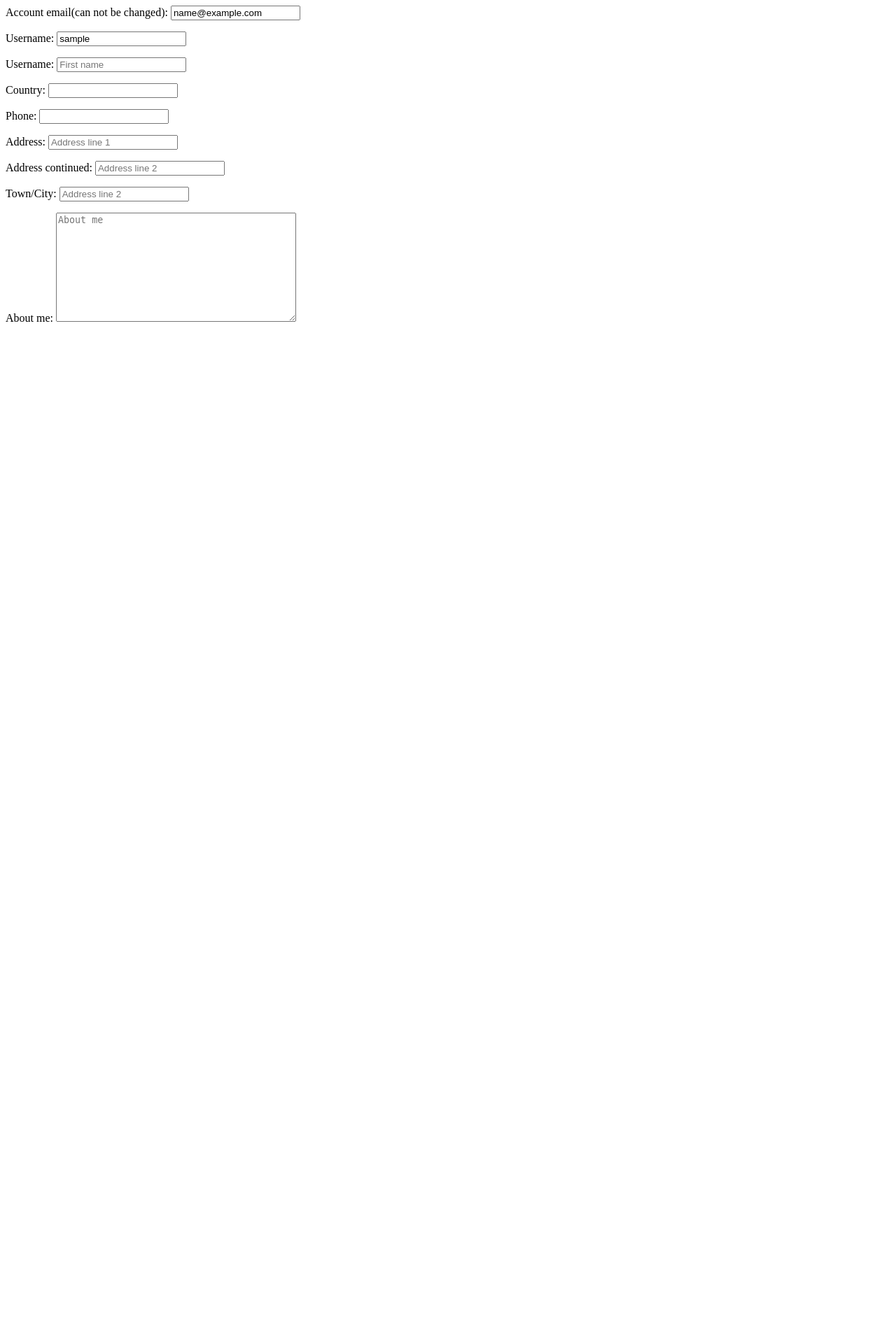
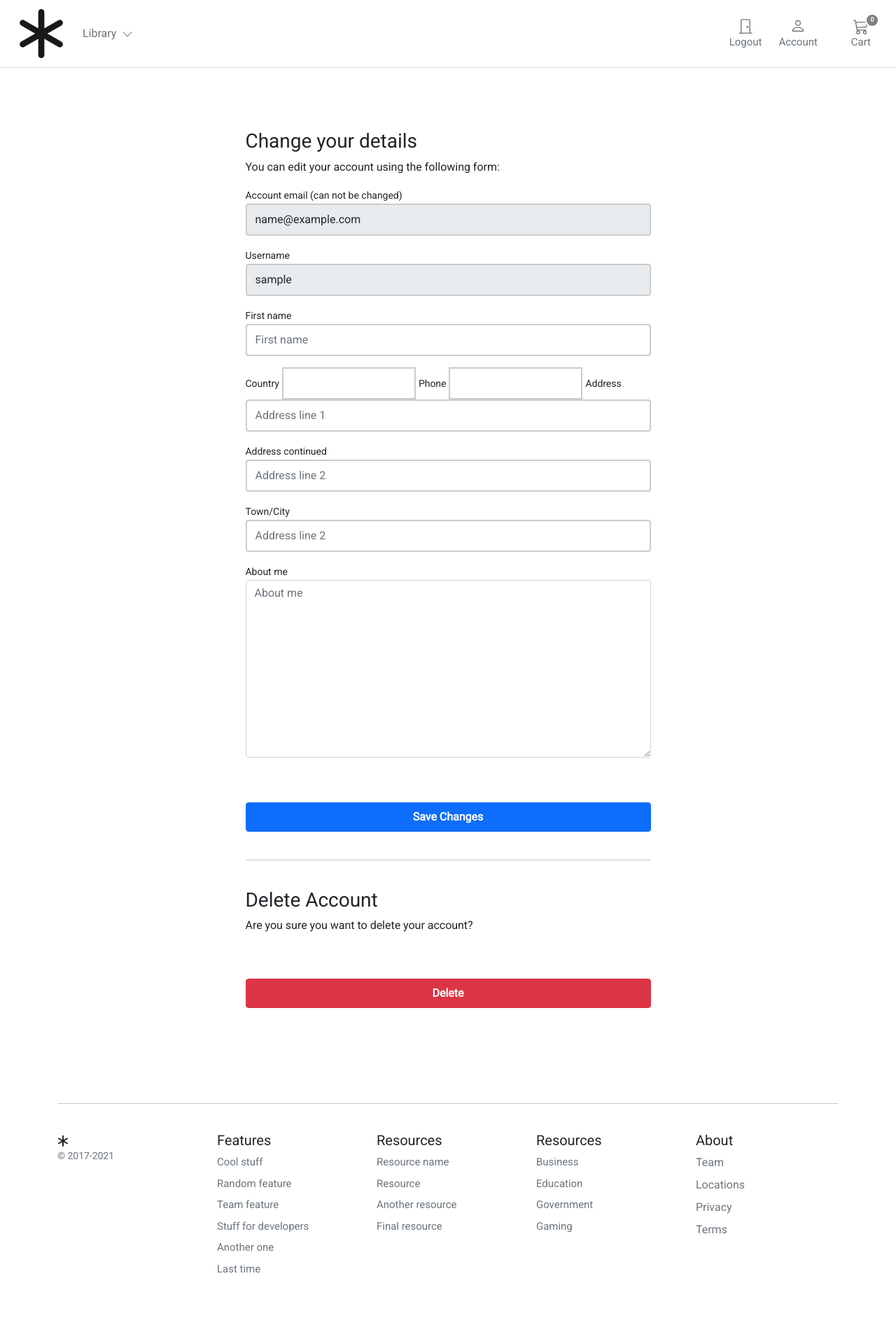
Before and after one commit to chrisdotgrubb/djangoEcommerce, a Django app: page /user/profile/edit/ in a window 1280 px wide. Shown: the whole page at 70% size. Before the commit the page ends 460 px from the top, so only its background shows below. Run offline with Django 4.2, Linux system fonts and the light colour scheme; the visitor is signed in with stand-in values (Sample User, id 1); data that the repository does not hold is empty; some libraries are stand-ins or nearby versions.

Commit message:
Added edit and delete profile.
Still need a 'are you sure?' page for delete account.

```diff
--- a/templates/navbar.html
+++ b/templates/navbar.html
@@ -70,7 +70,7 @@
 					</a>
 				{% endif %}
 
-				<a type="button" role="button" href="#"
+				<a type="button" role="button" href="{% url 'user:dashboard' %}"
 				   class="btn btn-outline-secondary border-0 cart-btn me-4">
 					<div>
 						<svg xmlns="http://www.w3.org/2000/svg" width="22" height="22" fill="currentColor"
--- a/templates/user/dashboard.html
+++ b/templates/user/dashboard.html
@@ -11,7 +11,7 @@
 			</div>
 			<div class="col-12 d-flex justify-content-between">
 				<div>Manage your <b>orders</b> and personal details</div>
-				<div><a href="#">Change Details</a></div>
+				<div><a href="{% url 'user:edit_profile' %}">Change Details</a></div>
 			</div>
 			<hr/>
 		</div>
--- a/templates/user/edit_profile.html
+++ b/templates/user/edit_profile.html
@@ -1 +1,76 @@
-{{ form.as_p }}
+{% extends "base.html" %}
+{% block title %}Edit Profile{% endblock %}
+{% block content %}
+
+	<div class="container-fluid">
+		<div class="row no-gutter">
+			<div class="col-md-12">
+				<div class="login d-flex align-items-center py-5">
+					<div class="container">
+						<div class="row">
+							<div class="col-12 col-lg-7  mx-auto">
+
+								<form class="account-form px-4 pt-4" method="post" enctype="multipart/form-data">
+
+									{% if user_form.is_valid and profile_form.is_valid %}
+										<div class="alert alert-primary" role="alert">
+											Details successfully updated!
+										</div>
+										<p class="small text-center pt-0">
+											<a href="{% url "user:dashboard" %}">Back to Dashboard</a>
+										</p>
+									{% else %}
+										<h3>Change your details</h3>
+										<p>You can edit your account using the following form:</p>
+									{% endif %}
+
+									{% if form.errors %}
+										<div class="alert alert-primary" role="alert">
+											Error: Please try again!
+										</div>
+									{% endif %}
+
+									{% csrf_token %}
+									<label class="small font-weight-bold">{{ user_form.email.label }}</label>
+									{{ user_form.email }}
+									<label class="small font-weight-bold">{{ user_form.username.label }}</label>
+									{{ user_form.username }}
+									<label class="small font-weight-bold">{{ user_form.first.label }}</label>
+									{{ user_form.first }}
+									<label class="small font-weight-bold">{{ user_form.country.label }}</label>
+									{{ user_form.country }}
+									<label class="small font-weight-bold">{{ user_form.phone.label }}</label>
+									{{ user_form.phone }}
+									<label class="small font-weight-bold">{{ user_form.address_line_1.label }}</label>
+									{{ user_form.address_line_1 }}
+									<label class="small font-weight-bold">{{ user_form.address_line_2.label }}</label>
+									{{ user_form.address_line_2 }}
+									<label class="small font-weight-bold">{{ user_form.town_city.label }}</label>
+									{{ user_form.town_city }}
+									<label class="small font-weight-bold">{{ user_form.about.label }}</label>
+									{{ user_form.about }}
+
+
+									<button class="btn btn-primary btn-block py-2 mb-4 mt-5 fw-bold w-100" type="submit"
+											value="Save changes">Save Changes
+									</button>
+									<hr class="mb-3">
+								</form>
+
+								<form class="account-form px-4" action="{% url 'user:delete_profile' %}" method="post">
+									{% csrf_token %}
+									<p class=" h3 pt-4 font-weight-bold">Delete Account</p>
+									<p>Are you sure you want to delete your account?</p>
+									<button type="submit" role="button"
+											class="btn btn-danger btn-block py-2 mb-4 mt-5 fw-bold w-100">Delete
+									</button>
+								</form>
+
+							</div>
+						</div>
+					</div>
+				</div>
+			</div>
+		</div>
+	</div>
+{% endblock %}
--- a/user/forms.py
+++ b/user/forms.py
@@ -55,16 +55,16 @@ class RegistrationForm(forms.ModelForm):
 
 
 class UserEditForm(forms.ModelForm):
-	email = forms.EmailField(label='Account email(can not be changed)', max_length=200, widget=forms.TextInput(
-		attrs={'class': 'form-control mb-3', 'placeholder': 'Email', 'id': 'form-email', 'readonly': 'readonly'}))
+	email = forms.EmailField(label='Account email (can not be changed)', max_length=200, widget=forms.TextInput(
+		attrs={'class': 'form-control mb-3', 'placeholder': 'Email', 'id': 'form-email', 'readonly': 'readonly', 'style': 'cursor:not-allowed'}))
 
 	username = forms.CharField(label='Username', min_length=4, max_length=50, widget=forms.TextInput(
-		attrs={'class': 'form-control mb-3', 'placeholder': 'Username', 'id': 'form-username', 'readonly': 'readonly'}))
+		attrs={'class': 'form-control mb-3', 'placeholder': 'Username', 'id': 'form-username', 'readonly': 'readonly', 'style': 'cursor:not-allowed'}))
 
-	first = forms.CharField(label='Username', min_length=2, max_length=50, widget=forms.TextInput(
+	first = forms.CharField(label='First name', min_length=2, max_length=50, widget=forms.TextInput(
 		attrs={'class': 'form-control mb-3', 'placeholder': 'First name', 'id': 'form-first'}))
 
-	country = CountryField().formfield(label='Country', widget=CountrySelectWidget(
+	country = CountryField(blank=True).formfield(label='Country', widget=CountrySelectWidget(
 		attrs={'class': 'form-control mb-3', 'placeholder': 'Country', 'id': 'form-country'}, layout='{widget}'))
 
 	phone = PhoneNumberField(label='phone', widget=forms.TextInput(
@@ -84,9 +84,16 @@ class UserEditForm(forms.ModelForm):
 
 	class Meta:
 		model = MyUser
-		fields = ['email', 'username', 'first']
+		fields = ['email', 'username', 'first', 'country', 'phone', 'address_line_1', 'address_line_2', 'town_city', 'about']
 
 	def __init__(self, *args, **kwargs):
 		super().__init__(*args, **kwargs)
 		self.fields['username'].required = True
 		self.fields['email'].required = True
+		self.fields['first'].required = False
+		self.fields['country'].required = False
+		self.fields['phone'].required = False
+		self.fields['address_line_1'].required = False
+		self.fields['address_line_2'].required = False
+		self.fields['town_city'].required = False
+		self.fields['about'].required = False
--- a/user/urls.py
+++ b/user/urls.py
@@ -1,5 +1,7 @@
 from django. urls import path
 from django.contrib.auth import views as auth_views
+from django.views.generic import TemplateView
+
 from user import views
 from .forms import UserLoginForm
 
@@ -12,4 +14,6 @@ urlpatterns = [
 	path('activate/<slug:uidb64>/<slug:token>/', views.account_activate, name='activate'),
 	path('dashboard/', views.dashboard_view, name='dashboard'),
 	path('profile/edit/', views.edit_profile_view, name='edit_profile'),
+	path('profile/delete/', views.delete_profile_view, name='delete_profile'),
+	path('profile/delete_confirm/', TemplateView.as_view(template_name='user/delete_confirm.html'), name='delete_confirm'),
 ]
--- a/user/views.py
+++ b/user/views.py
@@ -1,9 +1,8 @@
 from django.contrib import messages
-from django.contrib.auth import login
+from django.contrib.auth import login, logout
 from django.contrib.auth.decorators import login_required
-from django.contrib.auth.password_validation import validate_password
 from django.contrib.sites.shortcuts import get_current_site
-from django.core.exceptions import ObjectDoesNotExist, ValidationError
+from django.core.exceptions import ObjectDoesNotExist
 from django.shortcuts import redirect
 from django.template.loader import render_to_string
 from django.template.response import TemplateResponse
@@ -75,14 +74,25 @@ def dashboard_view(request):
 @login_required
 def edit_profile_view(request):
 	if request.method == 'POST':
-		form = UserEditForm(instance=request.user, data=request.POST)
-		if form.is_valid():
-			form.save()
+		user_form = UserEditForm(instance=request.user, data=request.POST)
+		if user_form.is_valid():
+			user_form.save()
+			messages.add_message(request, messages.SUCCESS, 'Profile updated.')
+		else:
+			messages.add_message(request, messages.WARNING, 'Profile update failed.')
 	else:
-		form = UserEditForm(instance=request.user)
-
+		user_form = UserEditForm(instance=request.user)
 	context = {
-		'form': form,
+		'user_form': user_form,
 	}
 
 	return TemplateResponse(request, 'user/edit_profile.html', context)
+
+
+@login_required
+def delete_profile_view(request):
+	user = MyUser.objects.get(username=request.user)
+	user.is_active = False
+	user.save()
+	logout(request)
+	return redirect('user:delete_confirm')
```
Also changed, not shown: templates/user/delete_confirm.html (added, +22 -0 lines).
